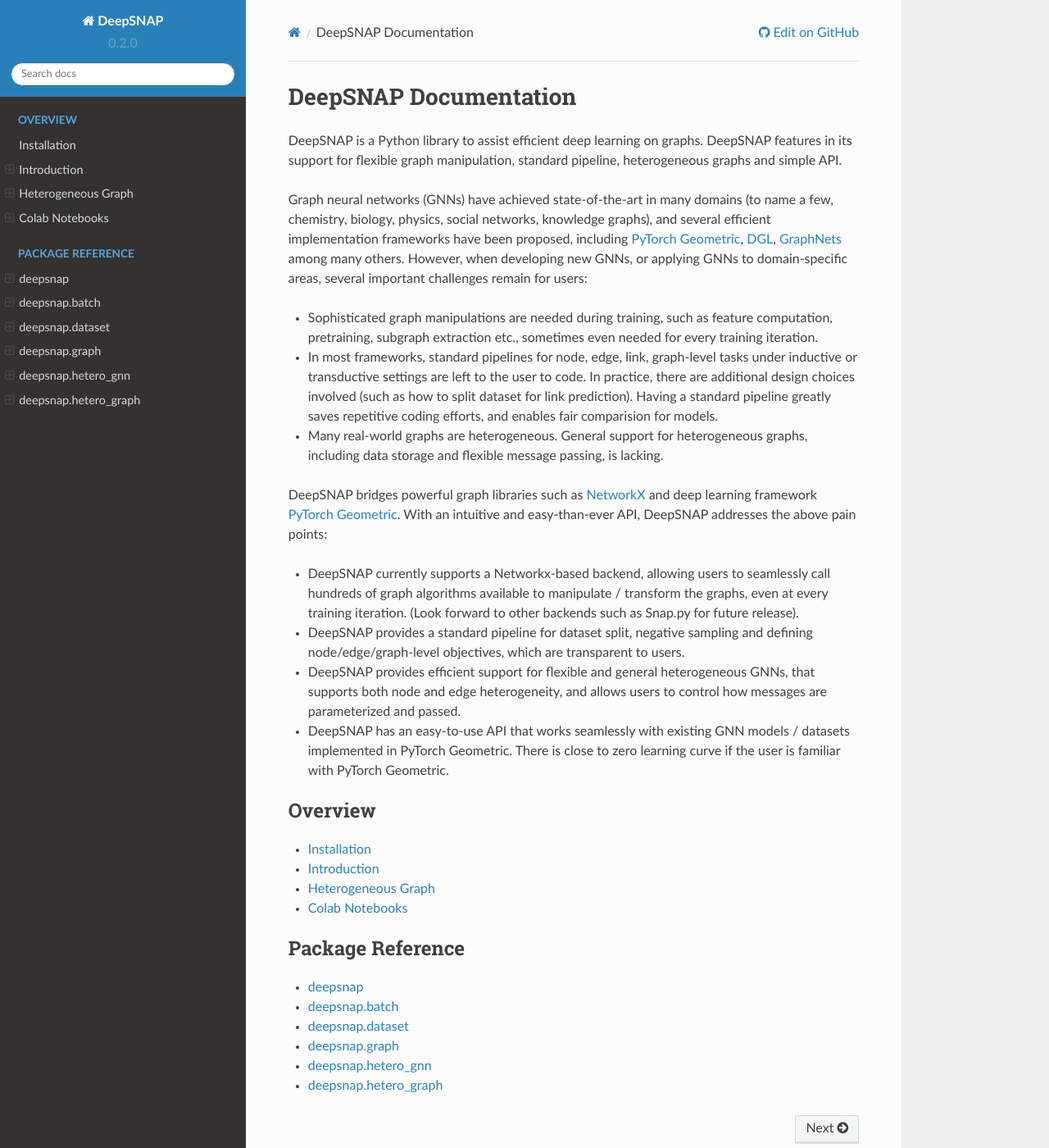
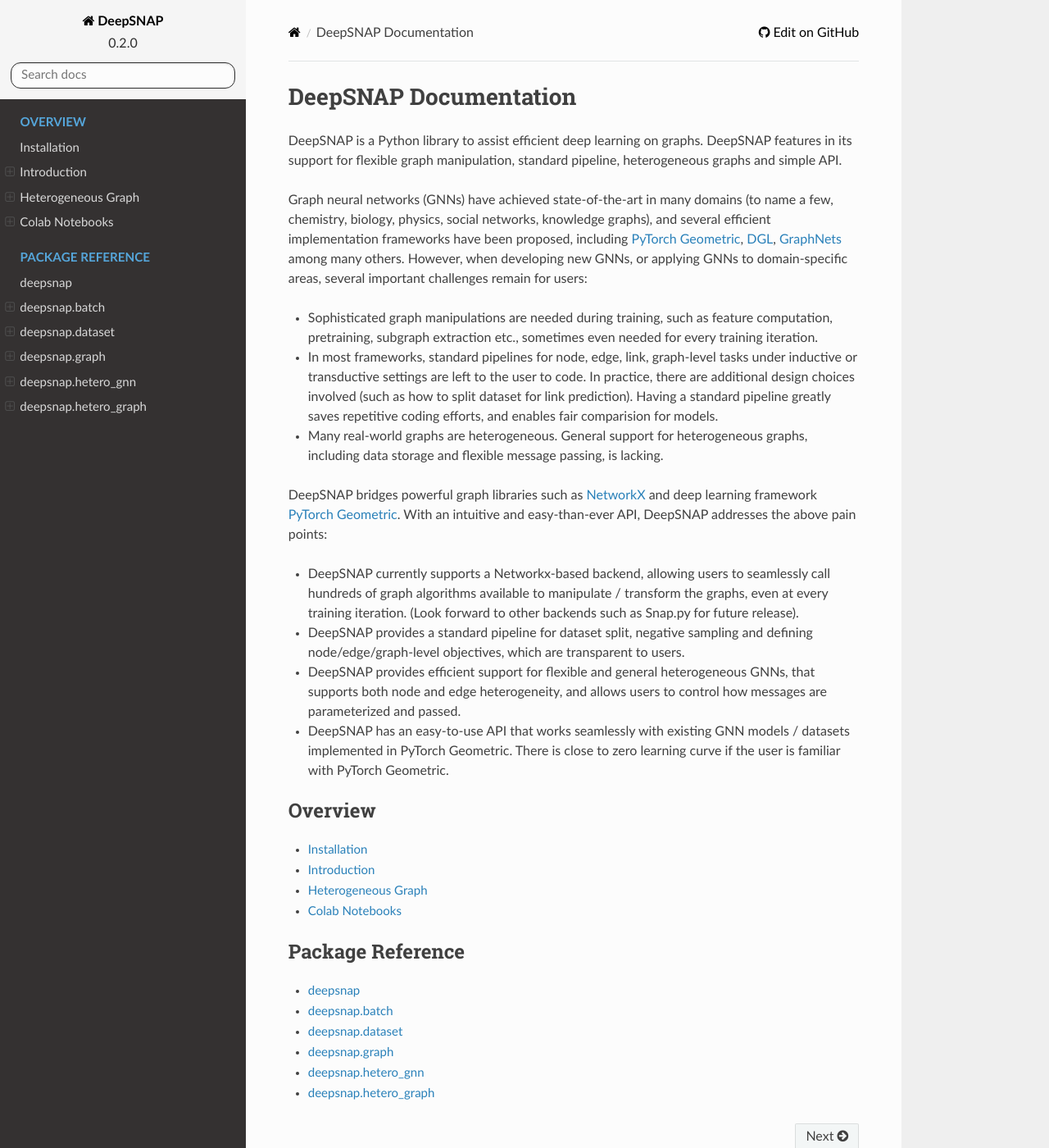
Before and after one commit to snap-stanford/deepsnap, a Sphinx documentation site: the page built from docs/source/index.rst, in a window 1280 px wide and 1400 px high. Shown: the whole window at 82% size. Built offline with Sphinx 7.4.7 and the Read the Docs theme 2.0.0, drawn with Linux system fonts in a browser that asks for light colours.

Commit message:
Add documentation css

```diff
--- /dev/null
+++ b/docs/source/_static/css/custom.css
@@ -0,0 +1,77 @@
+.wy-side-nav-search {
+    background-color: #f5f5f5;
+}
+
+.wy-side-nav-search > a.icon {
+    color: #2e2e2e;
+    font-weight: bold;
+    font-size: 100% !important;
+}
+
+.wy-side-nav-search > a.icon:hover {
+    color: black;
+    font-weight: bold;
+    background-color: #ededed;
+    font-size: 100% !important;
+}
+
+.wy-side-nav-search > div.version {
+    color: #2e2e2e;
+}
+
+.wy-side-nav-search input[type="text"] {
+    border: 1px solid #2e2e2e;
+    background: #fcfcfc;
+    font-size: 95%;
+    border-radius: 12px;
+}
+
+.wy-side-nav-search input[type="text"]:focus {
+    border: 1px solid black;
+    background: white;
+    font-size: 95%;
+    border-radius: 12px;
+}
+
+.wy-nav-top {
+    background-color: #f5f5f5;
+}
+
+.wy-nav-top > a {
+    color: black;
+}
+
+.wy-nav-top > i {
+    color: black;
+}
+
+a.icon.icon-home {
+    color: black;
+}
+
+a.fa.fa-github {
+    color: black;
+}
+
+a.fa.fa-github:hover {
+    color: black;
+    text-decoration: underline;
+}
+
+.wy-breadcrumbs-aside > a {
+    color: black;
+}
+
+.wy-breadcrumbs-aside > a:hover {
+    color: black;
+    font-weight: 500;
+    text-decoration: underline;
+}
+
+.wy-menu-vertical > p.caption {
+    font-size: 95%;
+}
+
+.toctree-l1 > a.internal.reference {
+    font-size: 94% !important;
+}
--- a/docs/source/conf.py
+++ b/docs/source/conf.py
@@ -71,7 +71,11 @@
 # Add any paths that contain custom static files (such as style sheets) here,
 # relative to this directory. They are copied after the builtin static files,
 # so a file named "default.css" will overwrite the builtin "default.css".
-# html_static_path = ['_static']
+
+html_static_path = ['_static']
+html_css_files = [
+    'css/custom.css',
+]
 
 add_module_names = False
 
--- a/docs/source/modules/deepsnap.rst
+++ b/docs/source/modules/deepsnap.rst
@@ -4,9 +4,6 @@
 .. contents:: Contents
     :local:
 
-DeepSNAP
---------
-
 .. autofunction:: deepsnap.use
 
 .. autofunction:: deepsnap.set_seed
```
